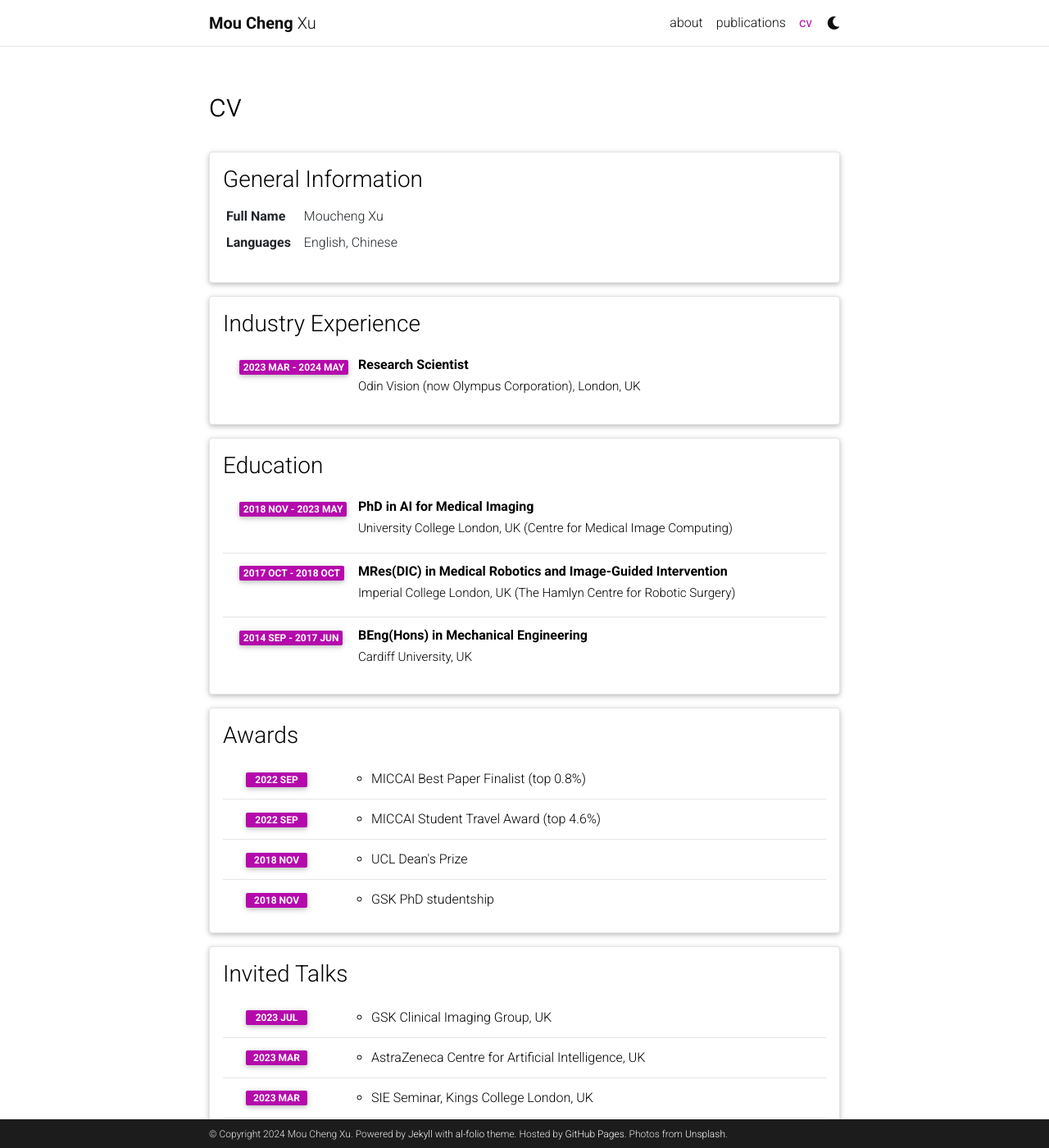
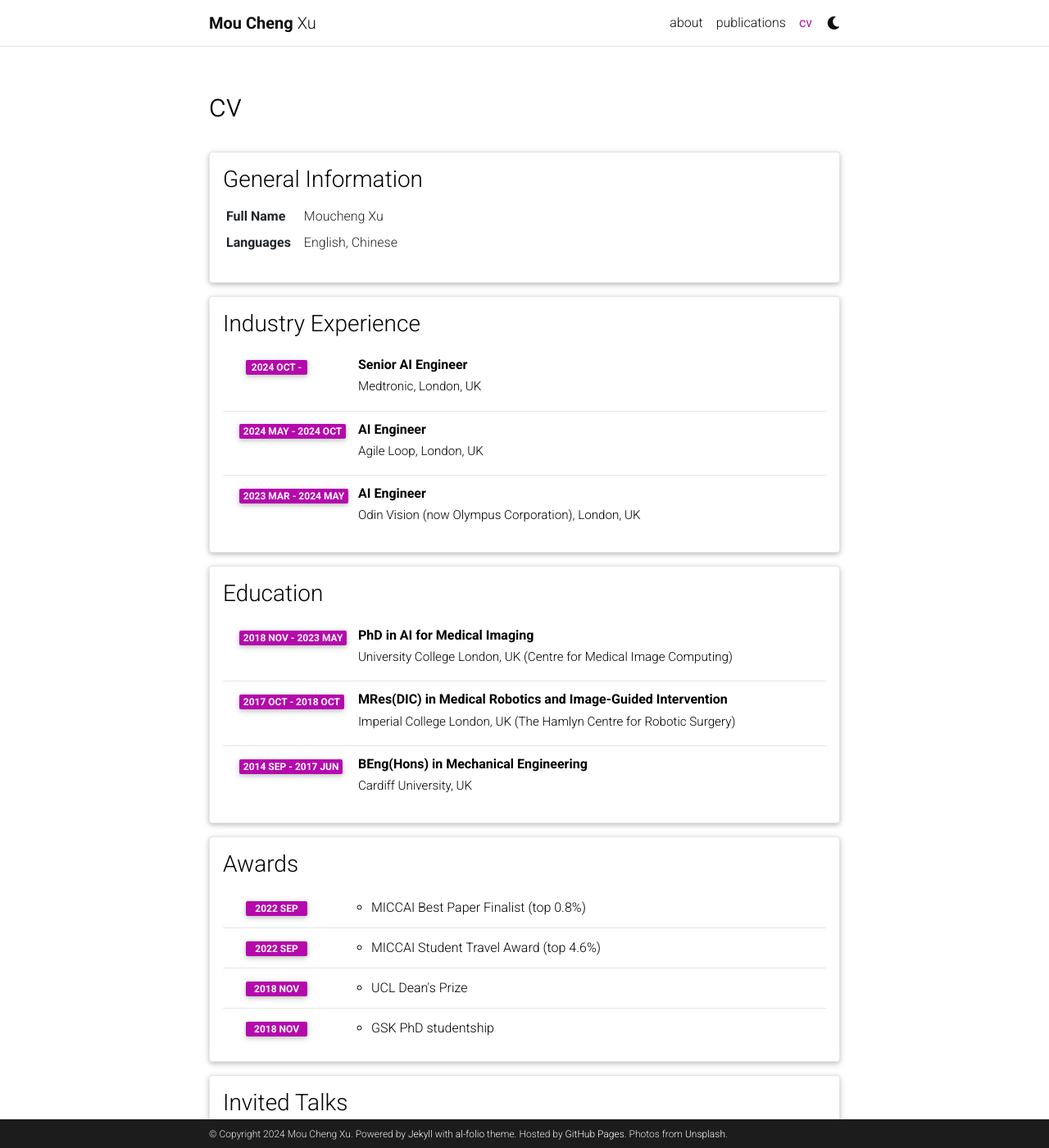
Before and after one commit to moucheng2017/moucheng2017.github.io, a Jekyll site: the page built from _pages/cv.md, in a window 1280 px wide and 1400 px high. Shown: the whole window at 82% size. Built offline with Jekyll 4.4.1, drawn with Linux system fonts in a browser that asks for light colours; comment, search, counter and statistics services are not loaded; a style sheet for code colours, icons or effects is not loaded; some of the changed text lies outside the part shown.

Commit message:
Update cv.yml

```diff
--- a/_data/cv.yml
+++ b/_data/cv.yml
@@ -9,10 +9,13 @@
 - title: Industry Experience
   type: time_table
   contents:
-    # - title: Research Scientist
-    #   institution: Agile Loop, London, UK
-    #   year: 2024 May -
-    - title: Research Scientist
+    - title: Senior AI Engineer
+      institution: Medtronic, London, UK
+      year: 2024 Oct -
+    - title: AI Engineer
+      institution: Agile Loop, London, UK
+      year: 2024 May - 2024 Oct
+    - title: AI Engineer
       institution: Odin Vision (now Olympus Corporation), London, UK
       year: 2023 Mar - 2024 May
 
@@ -57,6 +60,12 @@
 - title: Invited Talks
   type: time_table
   contents:
+    - year: 2024 June
+      items:
+        - Hammer and Nail in AI Seminar, University of Catania
+    - year: 2024 April
+      items:
+        - Panel Discussion, MSB Webniar on MICCAI Review, Rebuttal, Challenge and Workshop
     - year: 2023 Jul
       items:
         - GSK Clinical Imaging Group, UK
```
